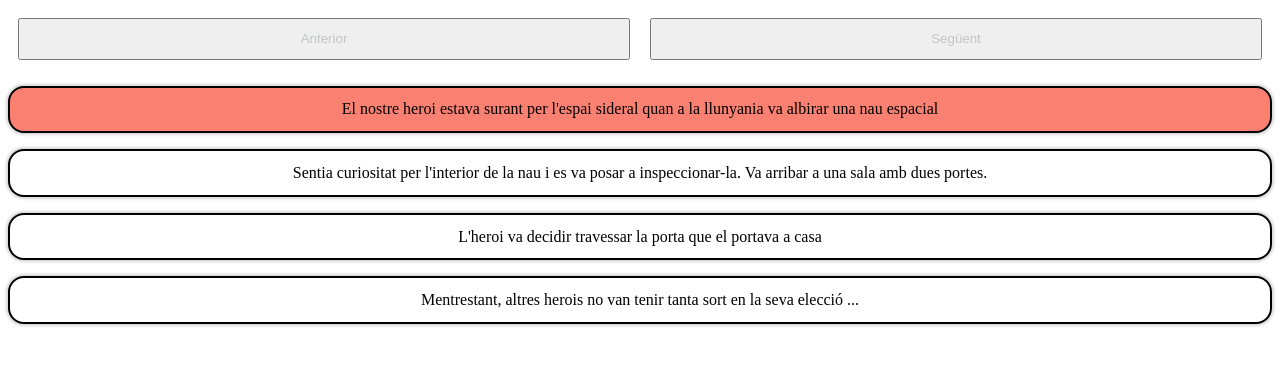
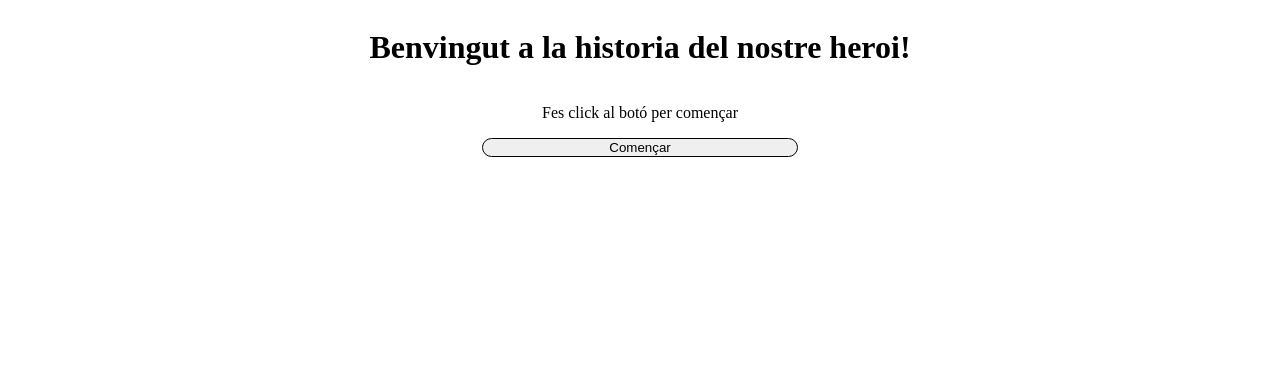
Before and after one commit to SergioGarciaF/Sprint6, a React (Vite) app: page / in a window 1280 px wide. Shown: the top 366 px of the page. Built offline with nearby package versions, Linux system fonts and the light colour scheme.

Commit message:
Nivell-2-Exercici-5

```diff
--- a/src/App.tsx
+++ b/src/App.tsx
@@ -1,11 +1,13 @@
-import React, { useState } from 'react';
+import { useState } from 'react';
 import historia from './componentes/historia.json';
-import Escena from "./componentes/Escena";
+import Escena from './componentes/Escena';
 import { Container } from './componentes/Container';
 import Botones from './componentes/Botones';
+import Welcome from './componentes/Welcome';
 
 function App() {
   const [currentIndex, setCurrentIndex] = useState<number>(0);
+  const [showWelcome, setShowWelcome] = useState<boolean>(true);
 
   const handleNext = () => {
     setCurrentIndex((currentIndex) => (currentIndex + 1) % historia.length);
@@ -15,13 +17,23 @@ function App() {
     setCurrentIndex((currentIndex) => (currentIndex - 1 + historia.length) % historia.length);
   }
 
+  const handleComenzar = () => {
+    setShowWelcome(false);
+  }
+
   return (
     <div>
       <Container>
-        <Botones handleNext={handleNext} handlePrevious={handlePrevious} />
-        {historia.map((linea) => (
-          <Escena key={linea.id} texto={linea.frase} id={linea.id} currentIndex={currentIndex} />
-        ))}
+        {showWelcome ? (
+          <Welcome onComenzar={handleComenzar} />
+        ) : (
+          <>
+            <Botones handleNext={handleNext} handlePrevious={handlePrevious} />
+            {historia.map((linea) => (
+              <Escena key={linea.id} texto={linea.frase} id={linea.id} currentIndex={currentIndex} />
+            ))}
+          </>
+        )}
       </Container>
     </div>
   );
--- /dev/null
+++ b/src/componentes/Welcome.tsx
@@ -0,0 +1,35 @@
+import { FC } from 'react';
+import styled from 'styled-components';
+
+const ContainerWelcome = styled.div`
+    display: flex;
+    flex-flow: column nowrap;
+    text-align: center;
+`
+
+const StyledButtonWelcome = styled.button`
+    width: 25%;
+    align-self: center;
+    border: 0.1rem solid black;
+    border-radius: 1rem;
+
+    &:hover {
+        background-color: #4e4d4d;
+    }
+`
+
+interface WelcomeProps {
+    onComenzar: () => void;
+}
+
+const Welcome: FC<WelcomeProps> = ({ onComenzar }) => {
+    return (
+        <ContainerWelcome>
+            <h1>Benvingut a la historia del nostre heroi!</h1>
+            <p>Fes click al botó per començar</p>
+            <StyledButtonWelcome onClick={onComenzar}>Començar</StyledButtonWelcome>
+        </ContainerWelcome>
+    )
+}
+
+export default Welcome;
```
Also changed, not shown: 1 other file (tests, documents, lock files or other folders).
